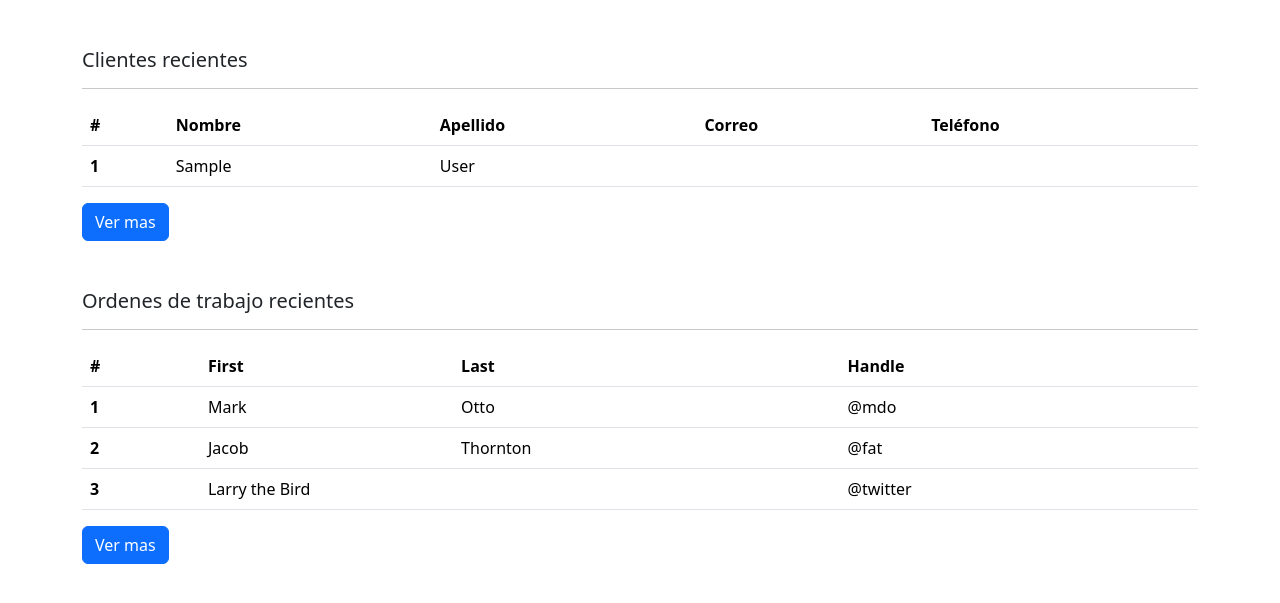
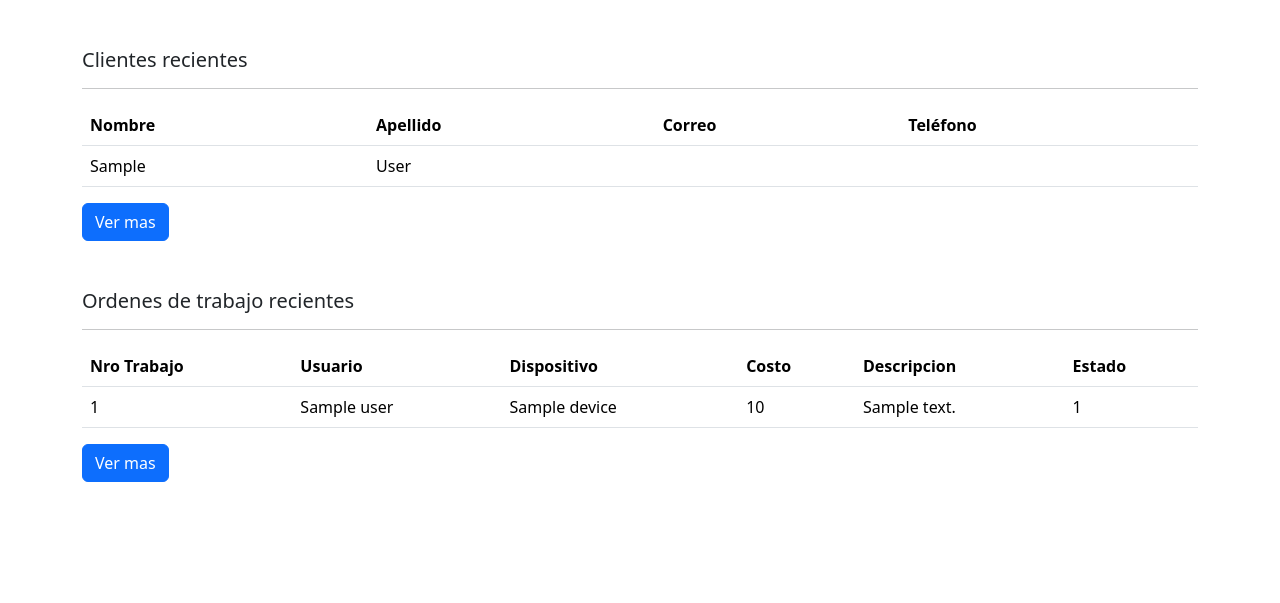
Before and after one commit to Mbarakaj4/202306_proyectos_y_algoritmos, a Django app: template kitten/templates/kitten/index.html in a window 1280 px wide. Shown: the top 603 px of the page. Run offline with Django 4.2, Linux system fonts and the light colour scheme; tables that the repository leaves empty hold one stand-in row (values such as "Sample post"); the template is opened without the code that fills it: values that come from a table or form of the project are taken from there, most other values are stand-ins (such as "Sample title", 1, 10 or a date in 2020).

Commit message:
Update templates

```diff
--- /dev/null
+++ b/kitten/templates/kitten/404.html
@@ -0,0 +1 @@
+<h1>No implementado!</h1>
--- a/kitten/templates/kitten/clients.html
+++ b/kitten/templates/kitten/clients.html
@@ -16,7 +16,6 @@
       <table class="table card-text">
         <thead>
           <tr>
-            <th scope="col">#</th>
             <th scope="col" class="text-center">Nombre</th>
             <th scope="col" class="text-center">Apellido</th>
             <th scope="col" class="text-center">Correo</th>
@@ -27,7 +26,6 @@
         <tbody>
           {% for user in users %}
           <tr>
-            <th scope="row">{{user.id}}</t>
             <td class="text-center">{{user.first_name}}</td>
             <td class="text-center">{{user.last_name}}</td>
             <td class="text-center">{{user.email_address}}</td>
--- a/kitten/templates/kitten/index.html
+++ b/kitten/templates/kitten/index.html
@@ -8,7 +8,6 @@
     <table class="table card-text">
       <thead>
         <tr>
-          <th scope="col">#</th>
           <th scope="col">Nombre</th>
           <th scope="col">Apellido</th>
           <th scope="col">Correo</th>
@@ -18,7 +17,6 @@
       <tbody>
         {% for user in users %}
         <tr>
-          <th scope="row">{{user.id}}</th>
           <td>{{user.first_name}}</td>
           <td>{{user.last_name}}</td>
           <td>{{user.email_address}}</td>
@@ -35,30 +33,25 @@
     <table class="table card-text">
       <thead>
         <tr>
-          <th scope="col">#</th>
-          <th scope="col">First</th>
-          <th scope="col">Last</th>
-          <th scope="col">Handle</th>
+          <th scope="col">Nro Trabajo</th>
+          <th scope="col">Usuario</th>
+          <th scope="col">Dispositivo</th>
+          <th scope="col">Costo</th>
+          <th scope="col">Descripcion</th>
+          <th scope="col">Estado</th>
         </tr>
       </thead>
       <tbody>
+        {% for order in orders %}
         <tr>
-          <th scope="row">1</th>
-          <td>Mark</td>
-          <td>Otto</td>
-          <td>@mdo</td>
+          <td>{{order.job_number}}</td>
+          <td>{{order.user}}</td>
+          <td>{{order.device}}</td>
+          <td>{{order.cost}}</td>
+          <td>{{order.description}}</td>
+          <td>{{order.status_id}}</td>
         </tr>
-        <tr>
-          <th scope="row">2</th>
-          <td>Jacob</td>
-          <td>Thornton</td>
-          <td>@fat</td>
-        </tr>
-        <tr>
-          <th scope="row">3</th>
-          <td colspan="2">Larry the Bird</td>
-          <td>@twitter</td>
-        </tr>
+        {% endfor %}
       </tbody>
     </table>
     <a href="{% url 'orders' %}" class="btn btn-primary">Ver mas</a>
```
Also changed, not shown: kitten/templates/kitten/details.html (+31 -23 lines).
